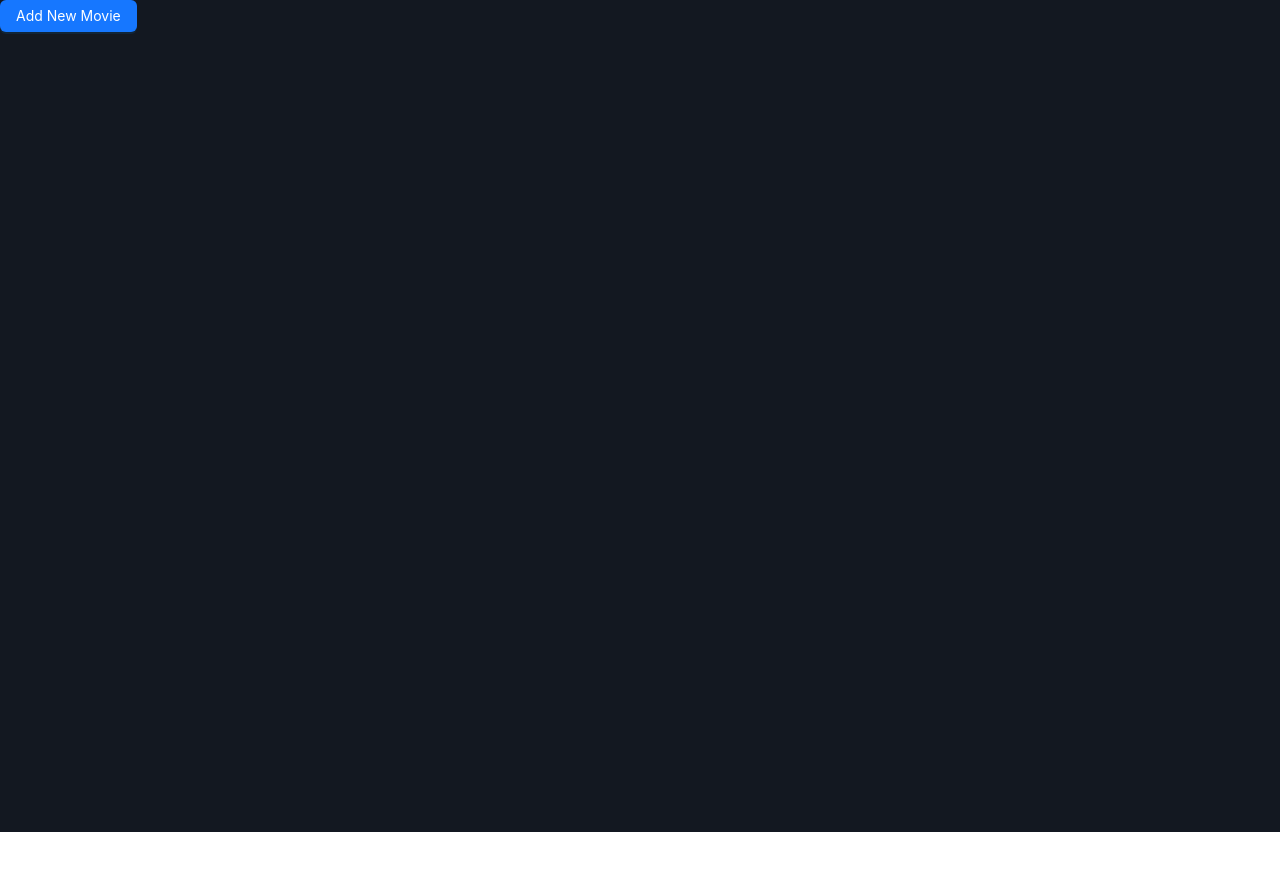
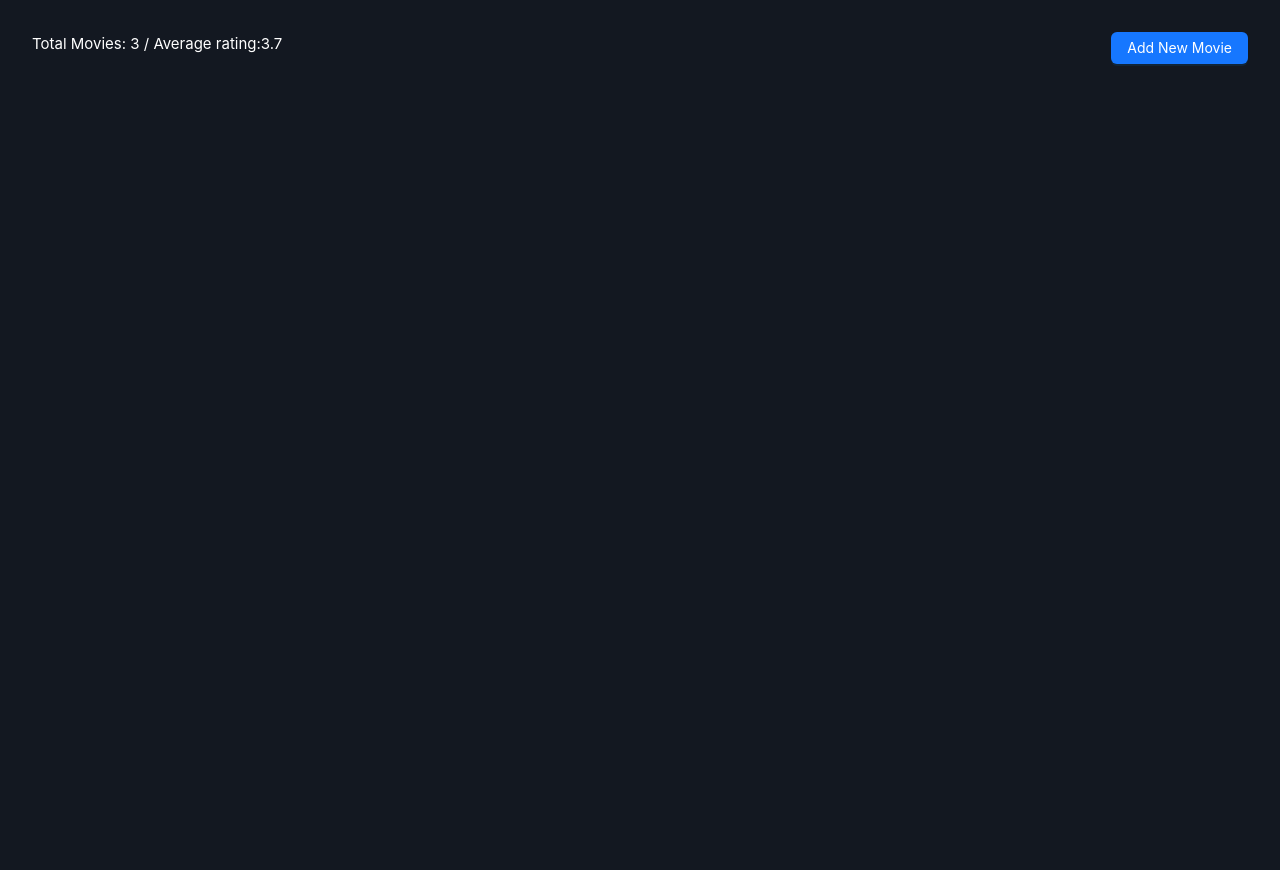
Before and after one commit to AhmedSholah/vue-task-frontend, a Vue app: page / in a window 1280 px wide. Shown: the top 870 px of the page. Before the commit the page ends 832 px from the top, so only its background shows below. Built offline with nearby package versions, Linux system fonts and the light colour scheme; the HTML template or start-up script is replaced by a standard one.

Commit message:
feat: integrate Tailwind CSS and update styles
- Added Tailwind CSS and its Vite plugin to dependencies.
- Scoped styles in App.vue for better encapsulation.
- Moved container styles to main.css and imported Tailwind CSS.
- Updated Header component to use Tailwind CSS classes for layout.

```diff
--- a/package.json
+++ b/package.json
@@ -14,7 +14,9 @@
     "type-check": "vue-tsc --build"
   },
   "dependencies": {
+    "@tailwindcss/vite": "^4.1.12",
     "ant-design-vue": "^4.2.6",
+    "tailwindcss": "^4.1.12",
     "vue": "^3.5.18"
   },
   "devDependencies": {
--- a/src/App.vue
+++ b/src/App.vue
@@ -12,7 +12,7 @@ import Header from "./components/Header/Header.vue";
   </main>
 </template>
 
-<style>
+<style scoped>
 main {
   background-color: #131821;
   min-height: 100vh;
@@ -20,9 +20,4 @@ main {
 header {
   background-color: #131821;
 }
-.container {
-  max-width: 1280px;
-  margin: 0 auto;
-  padding: 2rem;
-}
 </style>
--- a/src/assets/main.css
+++ b/src/assets/main.css
@@ -1,4 +1,11 @@
 @import "./base.css";
+@import "tailwindcss";
+
+.container {
+  max-width: 1280px;
+  margin: 0 auto;
+  padding: 2rem;
+}
 
 /* #app {
   max-width: 1280px;
--- a/src/components/Header/Header.vue
+++ b/src/components/Header/Header.vue
@@ -1,5 +1,6 @@
 <template>
-  <div>
+  <div class="container flex justify-between">
+    <div>Total Movies: 3 / Average rating:3.7</div>
     <a-button type="primary" @click="showModal"> Add New Movie </a-button>
   </div>
   <AddMovieModal
--- a/vite.config.ts
+++ b/vite.config.ts
@@ -1,18 +1,16 @@
-import { fileURLToPath, URL } from 'node:url'
+import { fileURLToPath, URL } from "node:url";
 
-import { defineConfig } from 'vite'
-import vue from '@vitejs/plugin-vue'
-import vueDevTools from 'vite-plugin-vue-devtools'
+import { defineConfig } from "vite";
+import vue from "@vitejs/plugin-vue";
+import vueDevTools from "vite-plugin-vue-devtools";
+import tailwindcss from "@tailwindcss/vite";
 
 // https://vite.dev/config/
 export default defineConfig({
-  plugins: [
-    vue(),
-    vueDevTools(),
-  ],
+  plugins: [vue(), vueDevTools(), tailwindcss()],
   resolve: {
     alias: {
-      '@': fileURLToPath(new URL('./src', import.meta.url))
+      "@": fileURLToPath(new URL("./src", import.meta.url)),
     },
   },
-})
+});
```
Also changed, not shown: 1 other file (tests, documents, lock files or other folders).
